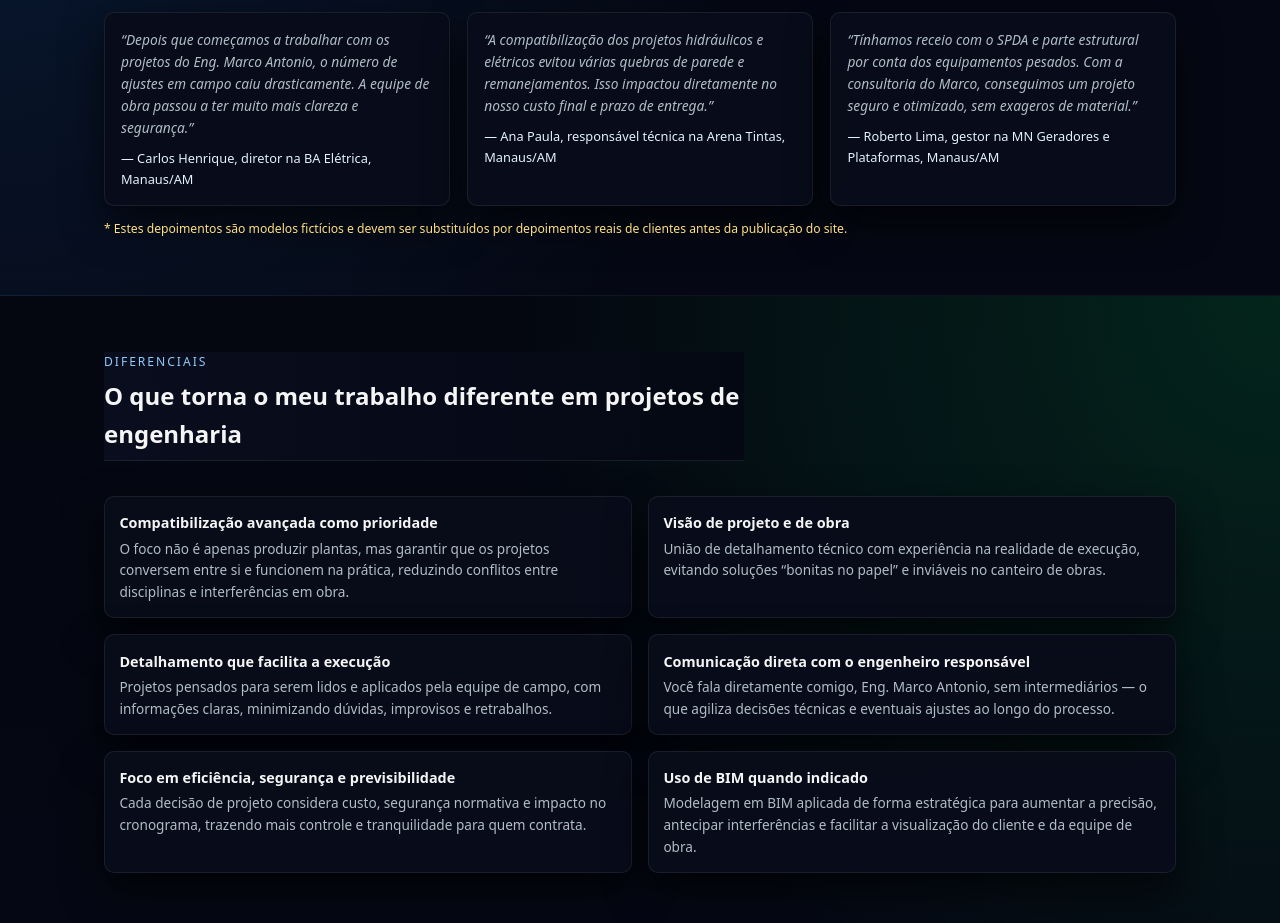
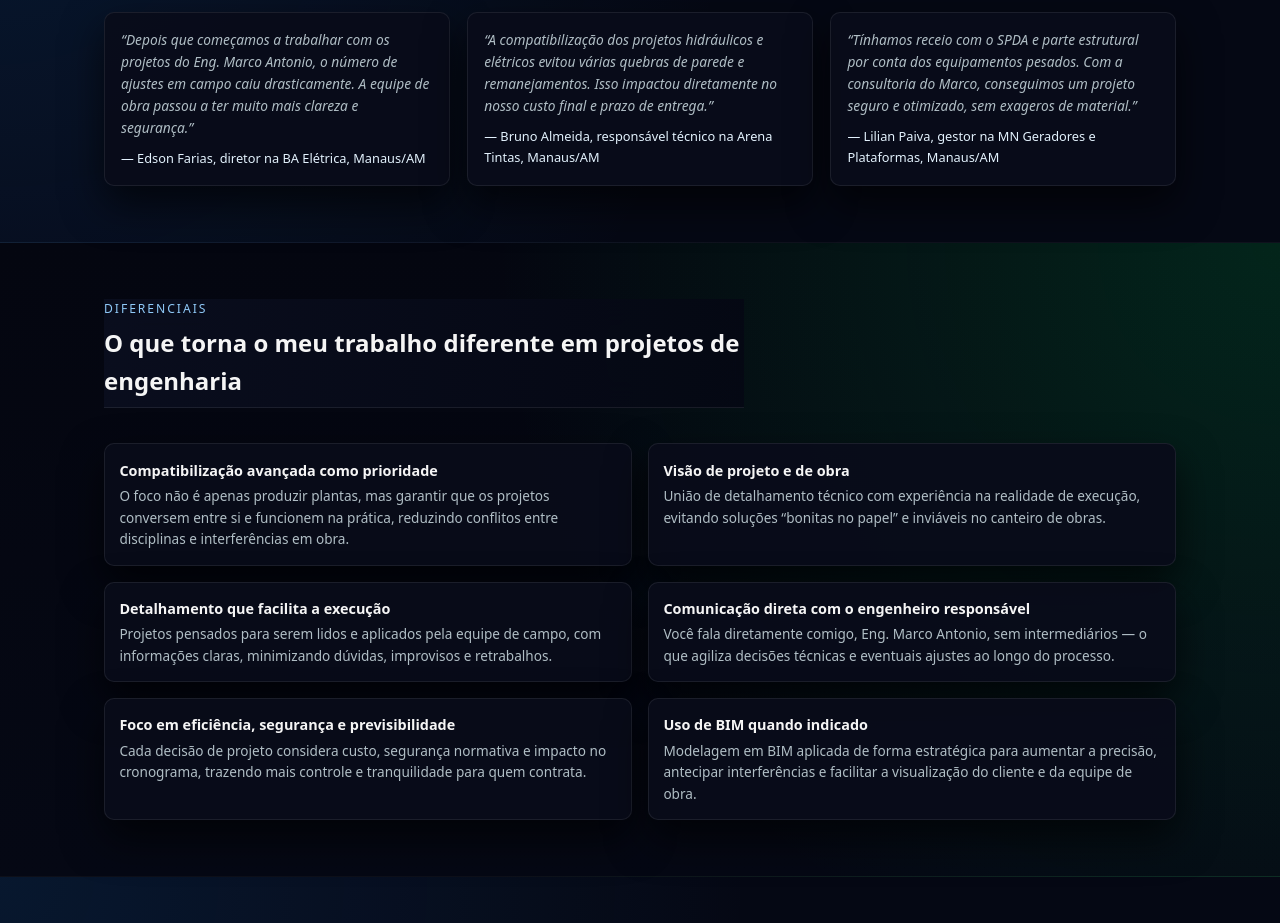
Before and after one commit to engmarcoapfarias/site-marcoantonio, a plain HTML site: page index.html in a window 1280 px wide. Shown: the part 3700-4623 px from the top of the page. Drawn offline with Linux system fonts and the light colour scheme.

Commit message:
retira mensagem da ia

```diff
--- a/index.html
+++ b/index.html
@@ -456,7 +456,7 @@
                 de obra passou a ter muito mais clareza e segurança.”
               </p>
               <div class="testimonial-author">
-                — Carlos Henrique, diretor na BA Elétrica, Manaus/AM
+                — Edson Farias, diretor na BA Elétrica, Manaus/AM
               </div>
             </article>
 
@@ -467,7 +467,7 @@
                 diretamente no nosso custo final e prazo de entrega.”
               </p>
               <div class="testimonial-author">
-                — Ana Paula, responsável técnica na Arena Tintas, Manaus/AM
+                — Bruno Almeida, responsável técnico na Arena Tintas, Manaus/AM
               </div>
             </article>
 
@@ -478,15 +478,11 @@
                 projeto seguro e otimizado, sem exageros de material.”
               </p>
               <div class="testimonial-author">
-                — Roberto Lima, gestor na MN Geradores e Plataformas, Manaus/AM
+                — Lilian Paiva, gestor na MN Geradores e Plataformas, Manaus/AM
               </div>
             </article>
           </div>
 
-          <p class="testimonial-warning">
-            * Estes depoimentos são modelos fictícios e devem ser substituídos por
-            depoimentos reais de clientes antes da publicação do site.
-          </p>
         </div>
       </section>
 
```
